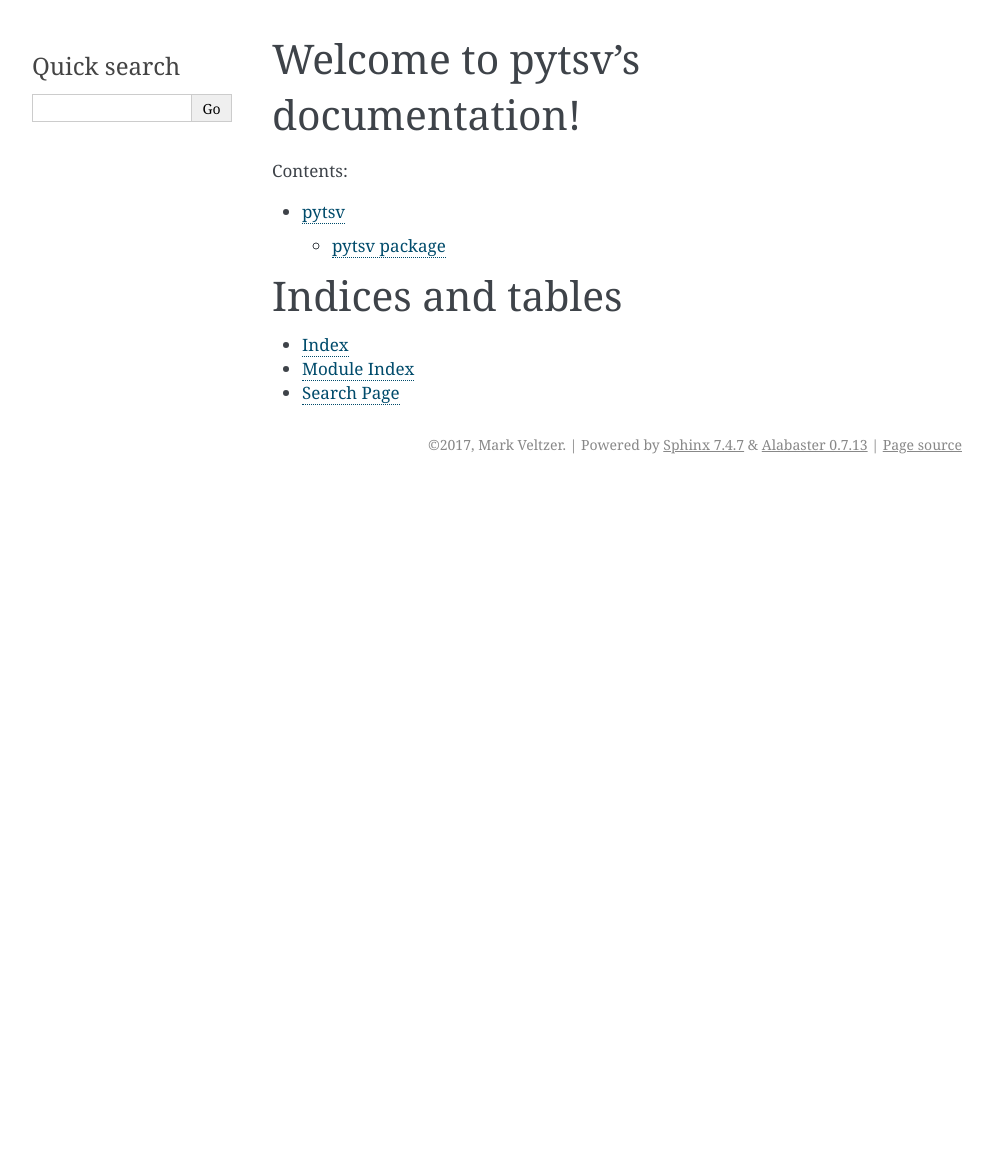
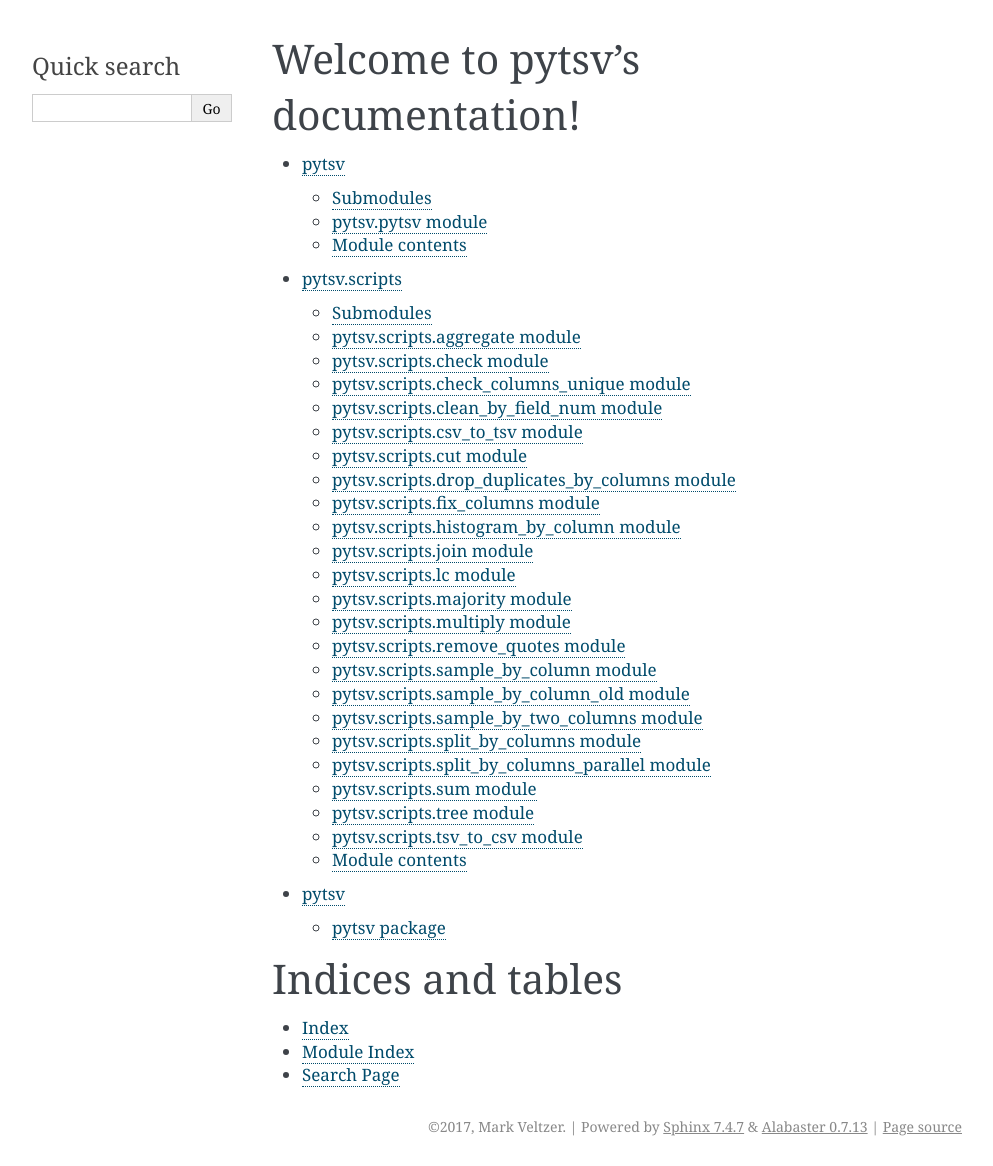
Before and after one commit to veltzer/pytsv, a Sphinx documentation site: the page built from sphinx/index.rst, in a window 1280 px wide. Shown: the whole page, without its empty margins (148-1141 px from the left). Built offline with Sphinx 7.4.7, drawn with Linux system fonts in a browser that asks for light colours; before the commit the page ends 900 px from its top, so only the background shows below that.

Commit message:
more features

```diff
--- a/README.rst
+++ /dev/null
@@ -1,2 +0,0 @@
-# pytsv
-pytsv is a module to help with all things TSV
--- a/sphinx/index.rst
+++ b/sphinx/index.rst
@@ -8,7 +8,9 @@
 
 .. toctree::
    :maxdepth: 2
-   :caption: Contents:
+
+       pytsv <pytsv.rst>
+       pytsv.scripts <pytsv.scripts.rst>
 
    modules
 
--- a/sphinx/pytsv.scripts.rst
+++ b/sphinx/pytsv.scripts.rst
@@ -1,157 +1,181 @@
-pytsv\.scripts package
-======================
+pytsv.scripts package
+=====================
 
 Submodules
 ----------
 
-pytsv\.scripts\.aggregate module
---------------------------------
+pytsv.scripts.aggregate module
+------------------------------
 
 .. automodule:: pytsv.scripts.aggregate
     :members:
     :undoc-members:
     :show-inheritance:
 
-pytsv\.scripts\.check module
-----------------------------
+pytsv.scripts.check module
+--------------------------
 
 .. automodule:: pytsv.scripts.check
     :members:
     :undoc-members:
     :show-inheritance:
 
-pytsv\.scripts\.csv\_to\_tsv module
------------------------------------
+pytsv.scripts.check\_columns\_unique module
+-------------------------------------------
+
+.. automodule:: pytsv.scripts.check_columns_unique
+    :members:
+    :undoc-members:
+    :show-inheritance:
+
+pytsv.scripts.clean\_by\_field\_num module
+------------------------------------------
+
+.. automodule:: pytsv.scripts.clean_by_field_num
+    :members:
+    :undoc-members:
+    :show-inheritance:
+
+pytsv.scripts.csv\_to\_tsv module
+---------------------------------
 
 .. automodule:: pytsv.scripts.csv_to_tsv
     :members:
     :undoc-members:
     :show-inheritance:
 
-pytsv\.scripts\.cut module
---------------------------
+pytsv.scripts.cut module
+------------------------
 
 .. automodule:: pytsv.scripts.cut
     :members:
     :undoc-members:
     :show-inheritance:
 
-pytsv\.scripts\.drop\_duplicates\_by\_columns module
-----------------------------------------------------
+pytsv.scripts.drop\_duplicates\_by\_columns module
+--------------------------------------------------
 
 .. automodule:: pytsv.scripts.drop_duplicates_by_columns
     :members:
     :undoc-members:
     :show-inheritance:
 
-pytsv\.scripts\.fix\_columns module
------------------------------------
+pytsv.scripts.fix\_columns module
+---------------------------------
 
 .. automodule:: pytsv.scripts.fix_columns
     :members:
     :undoc-members:
     :show-inheritance:
 
-pytsv\.scripts\.histogram\_by\_column module
---------------------------------------------
+pytsv.scripts.histogram\_by\_column module
+------------------------------------------
 
 .. automodule:: pytsv.scripts.histogram_by_column
     :members:
     :undoc-members:
     :show-inheritance:
 
-pytsv\.scripts\.join module
----------------------------
+pytsv.scripts.join module
+-------------------------
 
 .. automodule:: pytsv.scripts.join
     :members:
     :undoc-members:
     :show-inheritance:
 
-pytsv\.scripts\.lc module
--------------------------
+pytsv.scripts.lc module
+-----------------------
 
 .. automodule:: pytsv.scripts.lc
     :members:
     :undoc-members:
     :show-inheritance:
 
-pytsv\.scripts\.majority module
--------------------------------
+pytsv.scripts.majority module
+-----------------------------
 
 .. automodule:: pytsv.scripts.majority
     :members:
     :undoc-members:
     :show-inheritance:
 
-pytsv\.scripts\.multiply module
--------------------------------
+pytsv.scripts.multiply module
+-----------------------------
 
 .. automodule:: pytsv.scripts.multiply
     :members:
     :undoc-members:
     :show-inheritance:
 
-pytsv\.scripts\.sample\_by\_column module
------------------------------------------
+pytsv.scripts.remove\_quotes module
+-----------------------------------
+
+.. automodule:: pytsv.scripts.remove_quotes
+    :members:
+    :undoc-members:
+    :show-inheritance:
+
+pytsv.scripts.sample\_by\_column module
+---------------------------------------
 
 .. automodule:: pytsv.scripts.sample_by_column
     :members:
     :undoc-members:
     :show-inheritance:
 
-pytsv\.scripts\.sample\_by\_column\_old module
-----------------------------------------------
+pytsv.scripts.sample\_by\_column\_old module
+--------------------------------------------
 
 .. automodule:: pytsv.scripts.sample_by_column_old
     :members:
     :undoc-members:
     :show-inheritance:
 
-pytsv\.scripts\.sample\_by\_two\_columns module
------------------------------------------------
+pytsv.scripts.sample\_by\_two\_columns module
+---------------------------------------------
 
 .. automodule:: pytsv.scripts.sample_by_two_columns
     :members:
     :undoc-members:
     :show-inheritance:
 
-pytsv\.scripts\.split\_by\_columns module
------------------------------------------
+pytsv.scripts.split\_by\_columns module
+---------------------------------------
 
 .. automodule:: pytsv.scripts.split_by_columns
     :members:
     :undoc-members:
     :show-inheritance:
 
-pytsv\.scripts\.split\_by\_columns\_parallel module
----------------------------------------------------
+pytsv.scripts.split\_by\_columns\_parallel module
+-------------------------------------------------
 
 .. automodule:: pytsv.scripts.split_by_columns_parallel
     :members:
     :undoc-members:
     :show-inheritance:
 
-pytsv\.scripts\.tree module
----------------------------
+pytsv.scripts.sum module
+------------------------
+
+.. automodule:: pytsv.scripts.sum
+    :members:
+    :undoc-members:
+    :show-inheritance:
+
+pytsv.scripts.tree module
+-------------------------
 
 .. automodule:: pytsv.scripts.tree
     :members:
     :undoc-members:
     :show-inheritance:
 
-pytsv\.scripts\.tsv\_to\_csv module
------------------------------------
+pytsv.scripts.tsv\_to\_csv module
+---------------------------------
 
 .. automodule:: pytsv.scripts.tsv_to_csv
-    :members:
-    :undoc-members:
-    :show-inheritance:
-
-pytsv\.scripts\.version module
-------------------------------
-
-.. automodule:: pytsv.scripts.version
     :members:
     :undoc-members:
     :show-inheritance:
```
Also changed, not shown: requirements.txt (+6 -6 lines), setup.py (deleted, +0 -38 lines), sphinx/pytsv.rst (+2 -17 lines), 3 other files.
